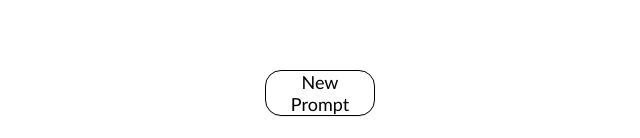
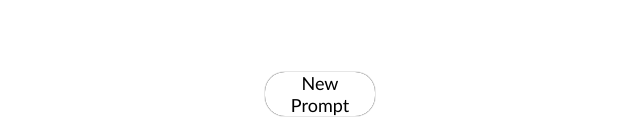
Before and after one commit to Samichpower/songwriting-prompt-generator, a plain HTML site: page index.html in a window 1280 px wide. Shown: the part 659-797 px from the top of the page, 320-960 px from the left. Drawn offline with Linux system fonts and the light colour scheme.

Commit message:
Tweak button border

```diff
--- a/style.css
+++ b/style.css
@@ -38,7 +38,7 @@
   margin-bottom: 25px;
   font-size: 18px;
   background-color: white;
-  border: 1px solid black;
-  border-radius: 16px;
-  box-shadow: 0px 0.5px 1px rgba(0, 0, 0, 0.1);
+  border: 0;
+  border-radius: 20px;
+  box-shadow: 0px 0px 1px black;
 }
```
